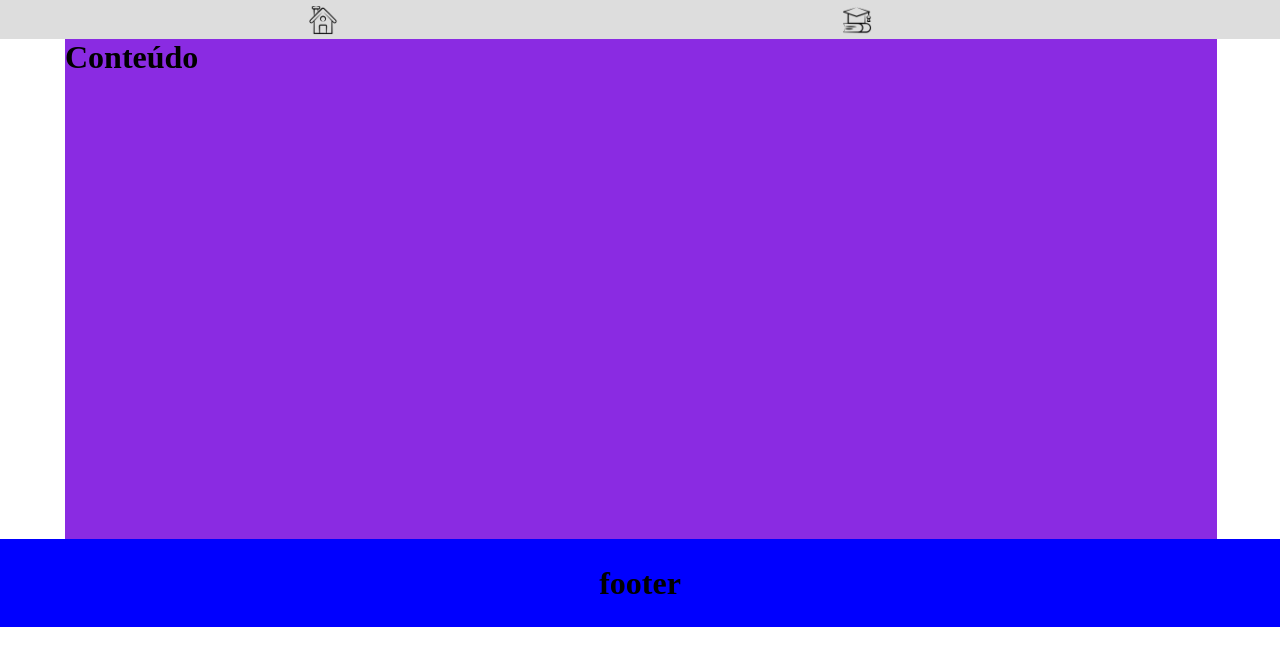
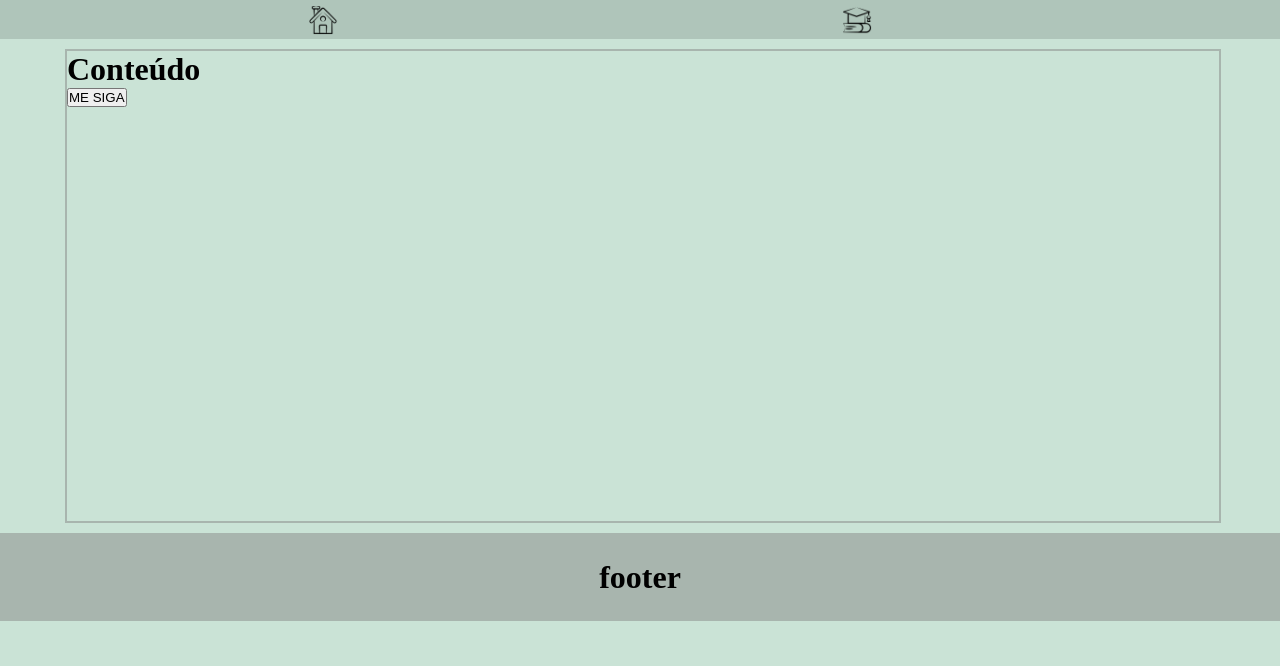
Before and after one commit to Correa01/LandingPage, a plain HTML site: page index.html in a window 1280 px wide. Drawn offline with Linux system fonts and the light colour scheme.

Commit message:
segundo commit

```diff
--- a/index.html
+++ b/index.html
@@ -18,6 +18,7 @@
         <main>
             <div class="container">
                 <h1>Conteúdo</h1>
+                <input type="button" value="ME SIGA">
             </div>
         </main>
 
--- a/style.css
+++ b/style.css
@@ -20,16 +20,21 @@
     position: relative;
     left: 200px;
 }
+body{
+    background-color: #CAE3D6;
+}
 .container{
     position: relative;
-    background-color: blueviolet;
+    border: 2px solid rgba(128, 128, 128, 0.473);
     width: 90%;
-    height: 500px;
+    margin-top: 10px;
+    margin-bottom: 10px;
+    height: 470px;
     left: 65px;
 }
 footer{
     display: flex;
-    background-color: blue;
+    background-color: rgba(128, 128, 128, 0.473);;
     height: 88px;
     justify-content: center;
     align-items: center;
```
